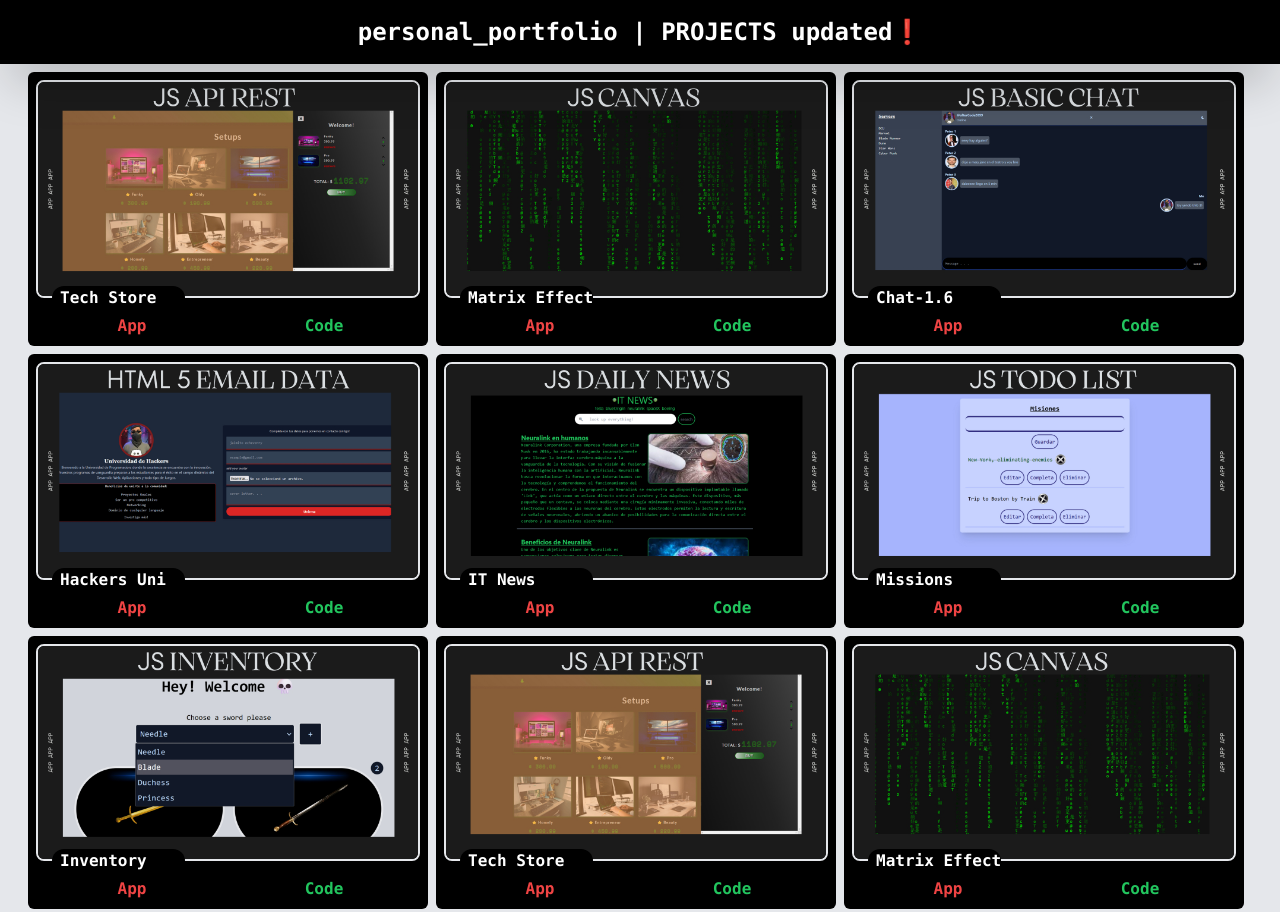
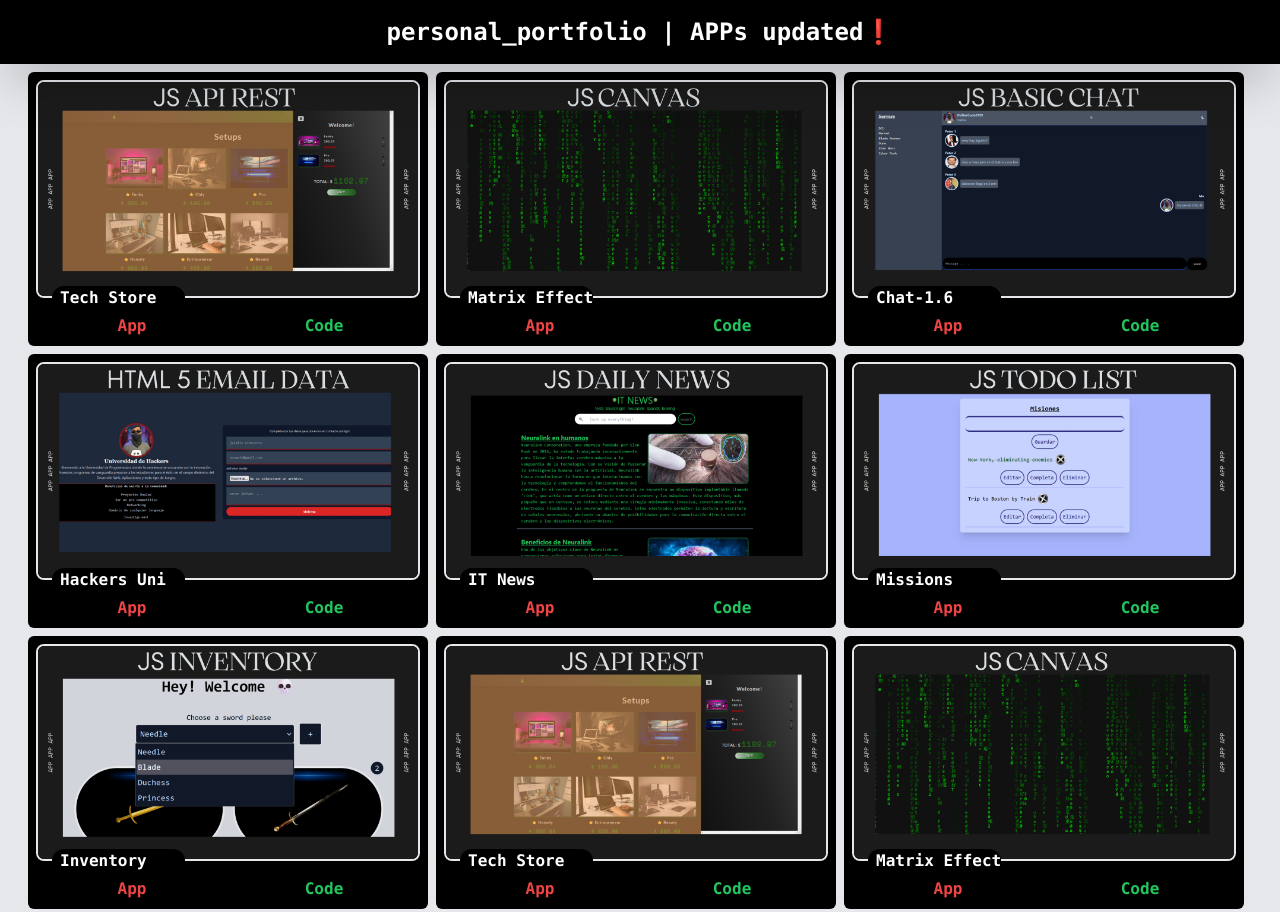
Before and after one commit to EzequielMadrid/MY-PLATFORM, a website built with Vite: page index.html in a window 1280 px wide. Shown: the top 912 px of the page. Built offline with nearby package versions, Linux system fonts and the light colour scheme.

Commit message:
span header

```diff
--- a/index.html
+++ b/index.html
@@ -28,7 +28,7 @@
     <header class="z-10 sticky top-0 p-4 text-center bg-black shadow-2xl">
       <h1 class="text-2xl font-bold text-white">
         personal_portfolio |
-        <span class="hover:text-red-500">PROJECTS updated❗</span>
+        <span class="hover:text-red-500">APPs updated❗</span>
       </h1>
     </header>
     <main
```
